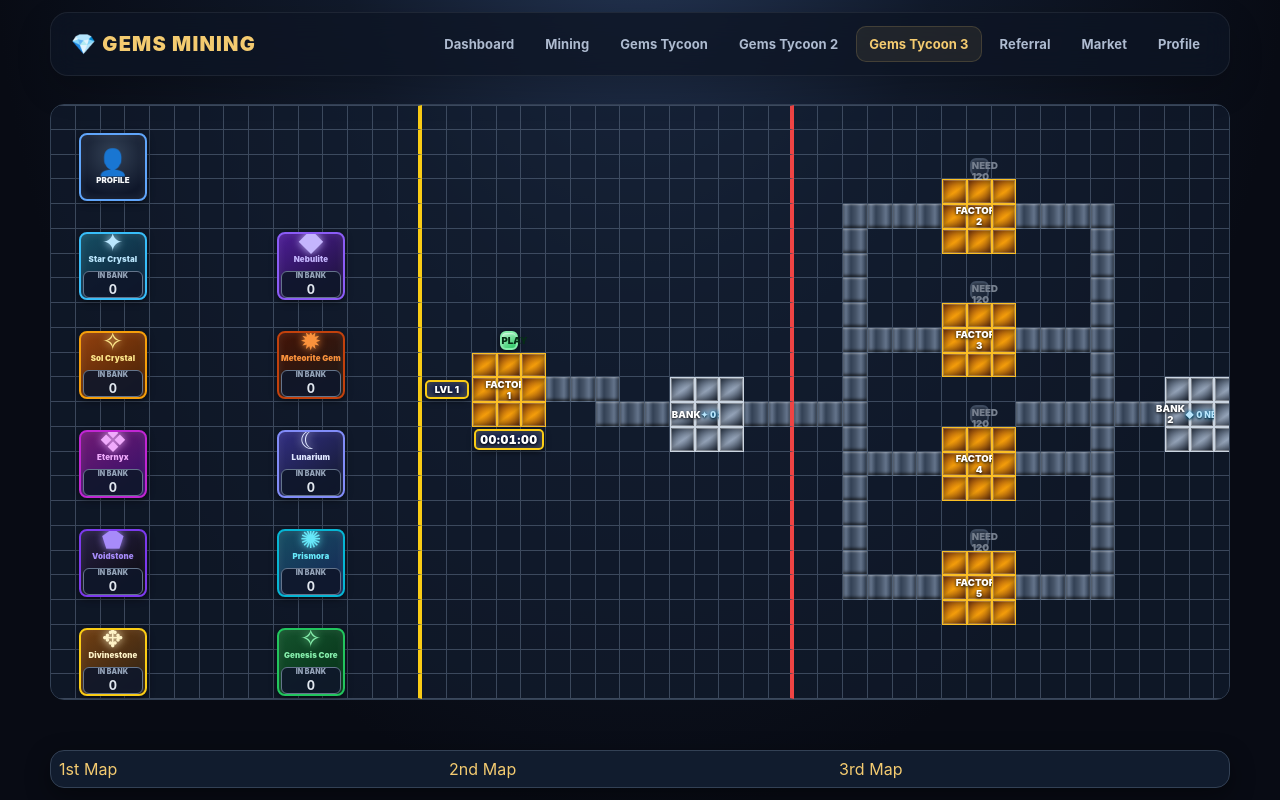
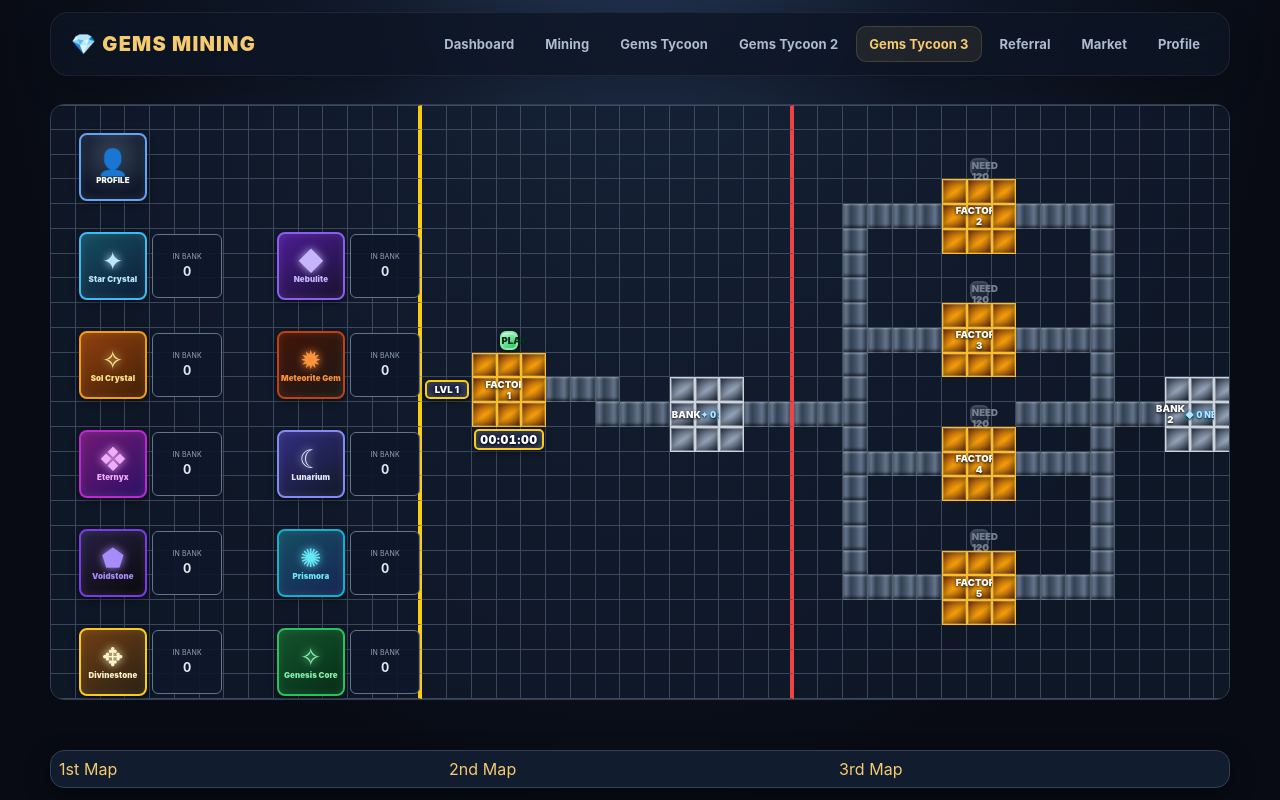
Before and after one commit to chayentot/GEMS, a Next.js app: page /GEMS/tycoon3 in a window 1280 px wide. Built offline with nearby package versions, Linux system fonts and the light colour scheme.

Commit message:
Position gemstone bank quantities beside their logos

```diff
--- a/app/tycoon3/page.tsx
+++ b/app/tycoon3/page.tsx
@@ -371,14 +371,16 @@ export default function GemsTycoon3Page() {
               const amount = gem.amountKey === "bank1" ? game.bank1 : gem.amountKey === "bank2" ? game.bank2 : gem.amountKey === "bank3" ? game.bank3 : 0;
               const quantityColumn = gem.centerColumn + 2;
               return (
-                <div key={gem.name} className={`tycoon3-gem-logo tycoon3-gem-${gem.tone}`} style={{ gridColumn: `${gem.centerColumn - 1} / span 3`, gridRow: `${gem.centerRow - 1} / span 3` }} aria-label={gem.name + " logo"}>
-                  <span className="tycoon3-gem-symbol">{gem.symbol}</span>
-                  <small>{gem.name}</small>
-                  <div className="tycoon3-gem-quantity" style={{ gridColumn: quantityColumn, gridRow: `${gem.centerRow - 1} / span 3` }} aria-label={amount + " " + gem.name + " available in bank"}>
+                <>
+                  <div key={gem.name + "-logo"} className={`tycoon3-gem-logo tycoon3-gem-${gem.tone}`} style={{ gridColumn: `${gem.centerColumn - 1} / span 3`, gridRow: `${gem.centerRow - 1} / span 3` }} aria-label={gem.name + " logo"}>
+                    <span className="tycoon3-gem-symbol">{gem.symbol}</span>
+                    <small>{gem.name}</small>
+                  </div>
+                  <div key={gem.name + "-quantity"} className="tycoon3-gem-quantity" style={{ gridColumn: `${quantityColumn} / span 3`, gridRow: `${gem.centerRow - 1} / span 3` }} aria-label={amount + " " + gem.name + " available in bank"}>
                     <small>IN BANK</small>
                     <strong>{amount.toLocaleString()}</strong>
                   </div>
-                </div>
+                </>
               );
             })}
             <button
```
